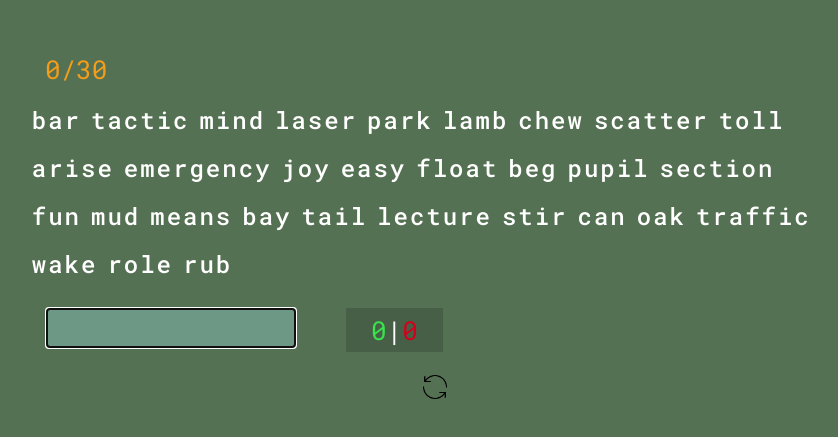
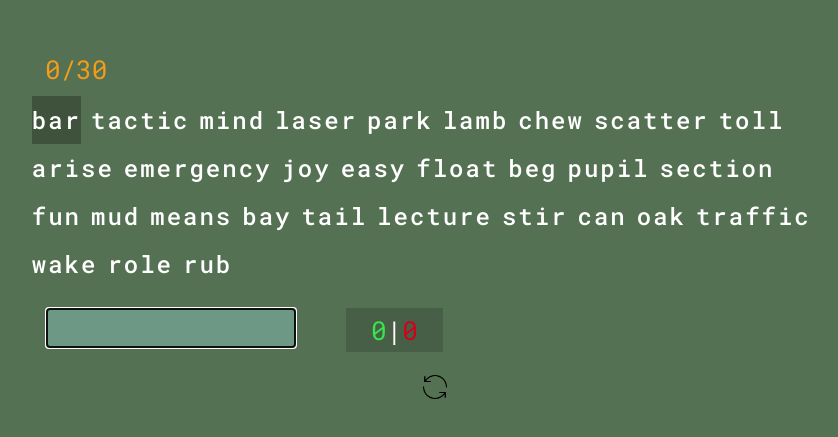
Before and after one commit to serkanisyapan/react-type, a React (Vite) app: page / in a window 1280 px wide. Shown: the part 173-610 px from the top of the page, without its empty margins (205-1043 px from the left). Built offline with nearby package versions, Linux system fonts and the light colour scheme.

Commit message:
adds indicator to let typer see which word they are typing

```diff
--- a/src/App.jsx
+++ b/src/App.jsx
@@ -54,7 +54,6 @@ function App() {
   };
 
   const wordCountBoard = `${wordCount}/${words.length}`;
-
   const correctWords = words.filter((word) => word.isCorrect === true).length;
   const wrongWords = words.filter((word) => word.isCorrect === false).length;
 
@@ -71,8 +70,6 @@ function App() {
     focusRef.current.focus();
   }, [allWords]);
 
-  useEffect(() => {}, [words]);
-
   return (
     <div className="type-container">
       <span className="word-count-board">{wordCountBoard}</span>
@@ -82,6 +79,8 @@ function App() {
             className="words"
             style={{
               color: checkColor(word),
+              backgroundColor:
+                wordID === wordCount ? "rgba(0, 0, 0, 0.274)" : "",
             }}
             key={wordID}
           >
```
Also changed, not shown: 1 other file (tests, documents, lock files or other folders).
